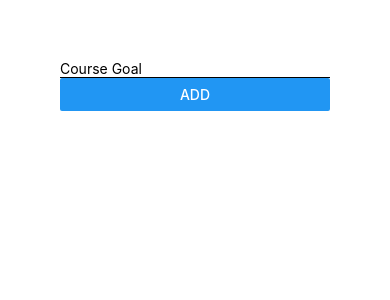
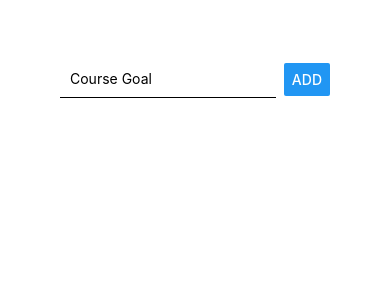
Before and after one commit to pmcmahon14/rn-first, a React Native app: screen / in a window 390 px wide. Shown: the top 300 px of the page. Built offline with nearby package versions, Linux system fonts and the light colour scheme.

Commit message:
first flexbox design

```diff
--- a/App.js
+++ b/App.js
@@ -4,8 +4,11 @@ import { StyleSheet, Text, View, TextInput, Button } from 'react-native';
 export default function App() {
   return (
     <View style={{padding: 60}}>
-      <View>
-        <TextInput placeholder='Course Goal' style={{borderBottomColor: 'black', borderBottomWidth: 1}}/>
+      <View style={{flexDirection: 'row', justifyContent: 'space-between', alignItems: 'center'}}>
+        <TextInput
+            placeholder='Course Goal'
+            style={{width: '80%', borderBottomColor: 'black', borderBottomWidth: 1, padding: 10}}
+        />
         <Button title='ADD'/>
       </View>
       <View>
```
